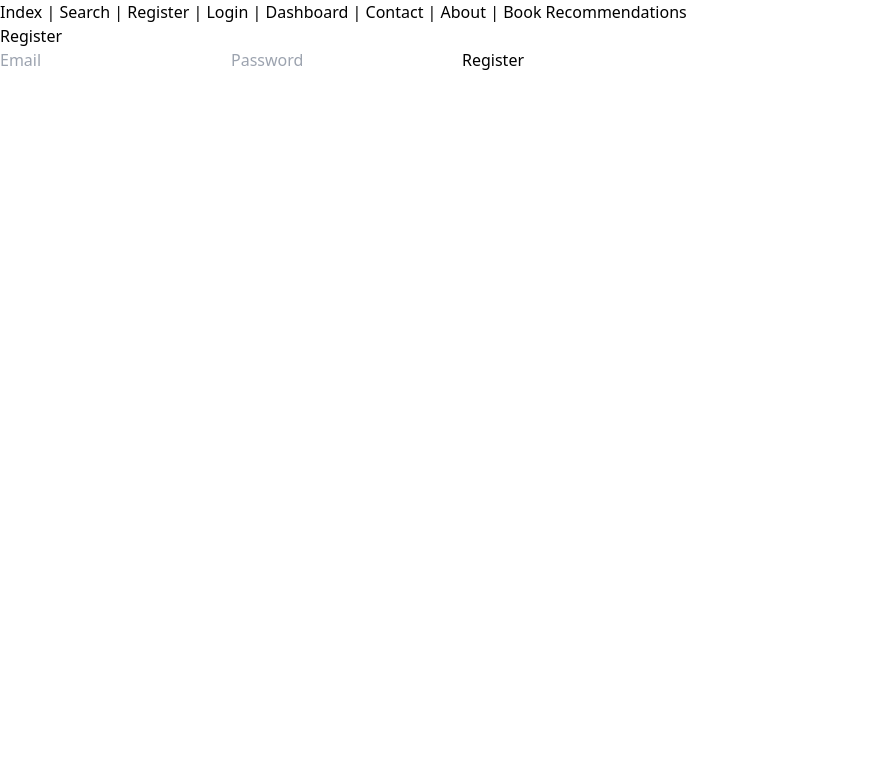
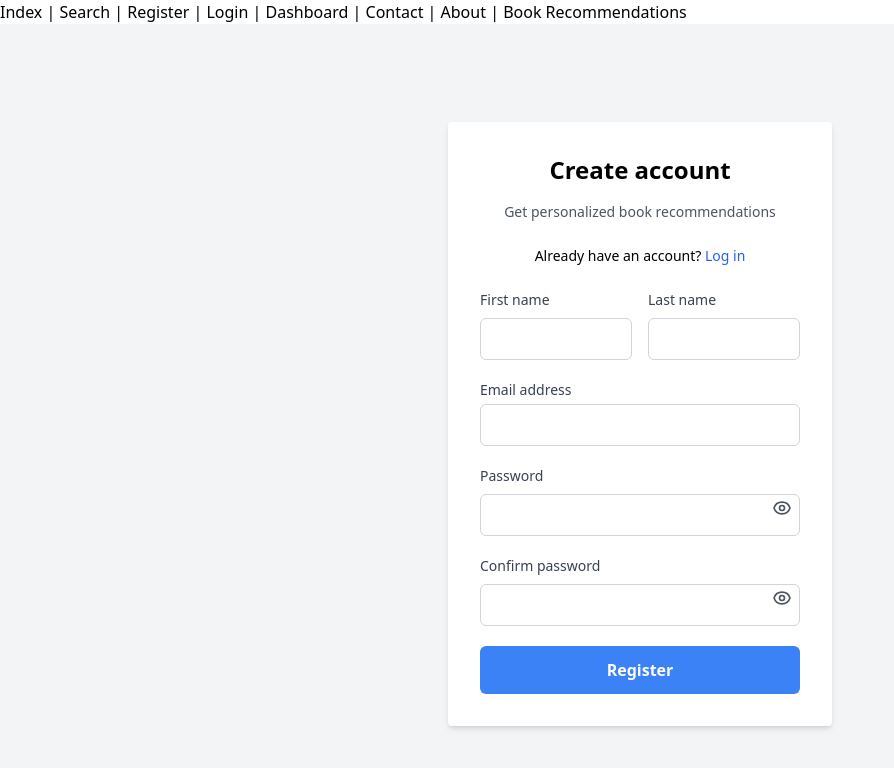
Before and after one commit to IgorKPetersson/bookmatch-ai, a React app in the folder frontend/: page /register in a window 1280 px wide. Shown: the top 768 px of the page, without its empty margins (0-894 px from the left). Built offline with nearby package versions, Linux system fonts and the light colour scheme; the HTML template or start-up script is replaced by a standard one.

Commit message:
feat(auth): redesign register form with first/last name, confirm password, validation, and password visibility toggle

```diff
--- a/frontend/src/pages/Auth.jsx
+++ b/frontend/src/pages/Auth.jsx
@@ -36,16 +36,19 @@ export default function Auth() {
   }
 
   return (
-  <div className="p-6">
-    <h1 className="text-2xl font-bold mb-4">Login</h1>
+    <div className="flex justify-center items-center min-h-screen bg-gray-100">
+      <form
+        onSubmit={handleLogin}
+        className="bg-white p-8 rounded shadow-md w-96"
+      >
+        <h1 className="text-2xl font-semibold mb-4 text-center">Login</h1>
 
-    <form onSubmit={handleLogin} className="space-y-4 max-w-sm">
         <input
           type="email"
           placeholder="Email"
           value={email}
           onChange={(e) => setEmail(e.target.value)}
-        className="w-full border border-gray-300 rounded px-3 py-2"
+          className="border border-gray-300 px-3 py-2 w-full mb-4 rounded-md focus:outline-none focus:ring-2 focus:ring-blue-500"
         />
 
         <input
@@ -53,12 +56,12 @@ export default function Auth() {
           placeholder="Password"
           value={password}
           onChange={(e) => setPassword(e.target.value)}
-        className="w-full border border-gray-300 rounded px-3 py-2"
+          className="border border-gray-300 px-3 py-2 w-full mb-4 rounded-md focus:outline-none focus:ring-2 focus:ring-blue-500"
         />
 
         <button
           type="submit"
-        className="w-full bg-blue-600 text-white py-2 rounded hover:bg-blue-700"
+          className="bg-blue-500 hover:bg-blue-600 text-white px-4 py-3 w-full rounded-md font-semibold"
         >
           Log in
         </button>
--- a/frontend/src/pages/Dashboard.jsx
+++ b/frontend/src/pages/Dashboard.jsx
@@ -123,10 +123,10 @@ async function handleEditBook(book) {
     console.error(err);
   }
 }
-
   return (
-  <div>
-    <h1>Dashboard</h1>
+  <div className="flex justify-center items-start min-h-screen bg-gray-100 p-8">
+    <div className="bg-white p-8 rounded shadow-md w-96">
+      <h1>Dashboard</h1>
     <div className="mb-6">
   <h2 className="text-xl mb-2">Add Book</h2>
 
@@ -191,5 +191,6 @@ async function handleEditBook(book) {
       ))}
     </ul>
   </div>
+  </div>
 );
 }
--- a/frontend/src/pages/Register.jsx
+++ b/frontend/src/pages/Register.jsx
@@ -3,14 +3,28 @@ import axios from "axios";
 import { useNavigate } from "react-router-dom";
 
 function Register() {
+  const [firstName, setFirstName] = useState("");
+  const [lastName, setLastName] = useState("");
   const [email, setEmail] = useState("");
   const [password, setPassword] = useState("");
+  const [confirmPassword, setConfirmPassword] = useState("");
   const [message, setMessage] = useState("");
+  const [showPassword, setShowPassword] = useState(false);
+  const [showConfirmPassword, setShowConfirmPassword] = useState(false);
 
   const navigate = useNavigate();
 
   const handleRegister = async (e) => {
     e.preventDefault();
+    if (password.length < 8) {
+      setMessage("Password must be at least 8 characters long");
+      return;
+    }
+
+    if (password !== confirmPassword) {
+      setMessage("Passwords do not match");
+      return;
+    }
 
     try {
       const response = await axios.post("http://localhost:8000/register", {
@@ -24,7 +38,6 @@ function Register() {
       setTimeout(() => {
         navigate("/auth");
       }, 1500);
-
     } catch (error) {
       console.error(error);
       setMessage("Registration failed");
@@ -32,31 +45,122 @@ function Register() {
   };
 
   return (
-    <div className="flex justify-center items-center h-screen">
+    <div className="flex justify-center items-center min-h-screen bg-gray-100">
       <form
         onSubmit={handleRegister}
         className="bg-white p-8 rounded shadow-md w-96"
       >
-        <h2 className="text-2xl mb-4">Register</h2>
+        <h2 className="text-2xl font-semibold mb-4 text-center">Create account</h2>
+        <p className="text-sm text-gray-600 text-center mb-6">
+          Get personalized book recommendations
+        </p>
+        <p className="text-sm text-center mb-6">
+          Already have an account?{" "}
+          <a href="/auth" className="text-blue-600 hover:underline">
+            Log in
+          </a>
+        </p>
 
+        <div className="flex gap-4">
+          <div className="flex-1">
+            <label className="block text-sm font-medium text-gray-700 mb-2">
+              First name
+            </label>
             <input
-          className="border p-2 w-full mb-4"
+              className="border border-gray-300 px-3 py-2 w-full mb-5 rounded-md focus:outline-none focus:ring-2 focus:ring-blue-500"
               type="text"
-          placeholder="Email"
+              value={firstName}
+              onChange={(e) => setFirstName(e.target.value)}
+            />
+          </div>
+          <div className="flex-1">
+            <label className="block text-sm font-medium text-gray-700 mb-2">
+              Last name
+            </label>
+            <input
+              className="border border-gray-300 px-3 py-2 w-full mb-5 rounded-md focus:outline-none focus:ring-2 focus:ring-blue-500"
+              type="text"
+              value={lastName}
+              onChange={(e) => setLastName(e.target.value)}
+            />
+          </div>
+        </div>
+
+        <label className="block text-sm font-medium text-gray-700 mb-1">
+          Email address
+        </label>
+        <input
+          className="border border-gray-300 px-3 py-2 w-full mb-5 rounded-md focus:outline-none focus:ring-2 focus:ring-blue-500"
+          type="email"
           value={email}
           onChange={(e) => setEmail(e.target.value)}
         />
 
+        {/* Password field with eye toggle */}
+        <label className="block text-sm font-medium text-gray-700 mb-2">
+          Password
+        </label>
+        <div className="relative">
           <input
-          className="border p-2 w-full mb-4"
-          type="password"
-          placeholder="Password"
+            className="border border-gray-300 px-3 py-2 w-full mb-5 rounded-md focus:outline-none focus:ring-2 focus:ring-blue-500"
+            type={showPassword ? "text" : "password"}
             value={password}
             onChange={(e) => setPassword(e.target.value)}
           />
+         <button
+          type="button"
+          onClick={() => setShowPassword(!showPassword)}
+          className="absolute right-2 top-1 text-gray-600"
+        >
+          {showPassword ? (
+            // Eye closed SVG
+            <svg xmlns="http://www.w3.org/2000/svg" className="h-5 w-5" fill="none" viewBox="0 0 24 24" stroke="currentColor">
+              <path strokeLinecap="round" strokeLinejoin="round" strokeWidth={2} d="M13.875 18.825A10.05 10.05 0 0112 19c-5.523 0-10-4.477-10-10 0-1.66.405-3.218 1.112-4.575m3.086-2.525A9.955 9.955 0 0112 5c5.523 0 10 4.477 10 10 0 1.66-.405 3.218-1.112 4.575M15 12a3 3 0 11-6 0 3 3 0 016 0z" />
+            </svg>
+          ) : (
+            // Eye open SVG
+            <svg xmlns="http://www.w3.org/2000/svg" className="h-5 w-5" fill="none" viewBox="0 0 24 24" stroke="currentColor">
+              <path strokeLinecap="round" strokeLinejoin="round" strokeWidth={2} d="M15 12a3 3 0 11-6 0 3 3 0 016 0z" />
+              <path strokeLinecap="round" strokeLinejoin="round" strokeWidth={2} d="M2.458 12C3.732 7.943 7.523 5 12 5s8.268 2.943 9.542 7c-1.274 4.057-5.065 7-9.542 7s-8.268-2.943-9.542-7z" />
+            </svg>
+          )}
+        </button>
+        </div>
+
+        {/* Confirm password field */}
+        <label className="block text-sm font-medium text-gray-700 mb-2">
+          Confirm password
+        </label>
+
+        <div className="relative">
+          <input
+            className="border border-gray-300 px-3 py-2 w-full mb-5 rounded-md focus:outline-none focus:ring-2 focus:ring-blue-500"
+            type={showConfirmPassword ? "text" : "password"}
+            value={confirmPassword}
+            onChange={(e) => setConfirmPassword(e.target.value)}
+          />
 
           <button
-          className="bg-blue-500 text-white px-4 py-2 w-full"
+            type="button"
+            onClick={() => setShowConfirmPassword(!showConfirmPassword)}
+            className="absolute right-2 top-1 text-gray-600"
+          >
+            {showConfirmPassword ? (
+              <svg xmlns="http://www.w3.org/2000/svg" className="h-5 w-5" fill="none" viewBox="0 0 24 24" stroke="currentColor">
+                <path strokeLinecap="round" strokeLinejoin="round" strokeWidth={2} d="M13.875 18.825A10.05 10.05 0 0112 19c-5.523 0-10-4.477-10-10 0-1.66.405-3.218 1.112-4.575m3.086-2.525A9.955 9.955 0 0112 5c5.523 0 10 4.477 10 10 0 1.66-.405 3.218-1.112 4.575M15 12a3 3 0 11-6 0 3 3 0 016 0z" />
+              </svg>
+            ) : (
+              <svg xmlns="http://www.w3.org/2000/svg" className="h-5 w-5" fill="none" viewBox="0 0 24 24" stroke="currentColor">
+                <path strokeLinecap="round" strokeLinejoin="round" strokeWidth={2} d="M15 12a3 3 0 11-6 0 3 3 0 016 0z" />
+                <path strokeLinecap="round" strokeLinejoin="round" strokeWidth={2} d="M2.458 12C3.732 7.943 7.523 5 12 5s8.268 2.943 9.542 7c-1.274 4.057-5.065 7-9.542 7s-8.268-2.943-9.542-7z" />
+              </svg>
+            )}
+          </button>
+        </div>
+
+        {/* Register button */}
+        <button
+          className="bg-blue-500 hover:bg-blue-600 text-white px-4 py-3 w-full rounded-md font-semibold"
           type="submit"
         >
           Register
--- a/frontend/tailwind.config.js
+++ b/frontend/tailwind.config.js
@@ -1,6 +1,6 @@
 /** @type {import('tailwindcss').Config} */
 export default {
-  content: [],
+  content: ["./index.html", "./src/**/*.{js,ts,jsx,tsx}"],
   theme: {
     extend: {},
   },
```
Lines whose indentation alone changed are shown as unchanged.
